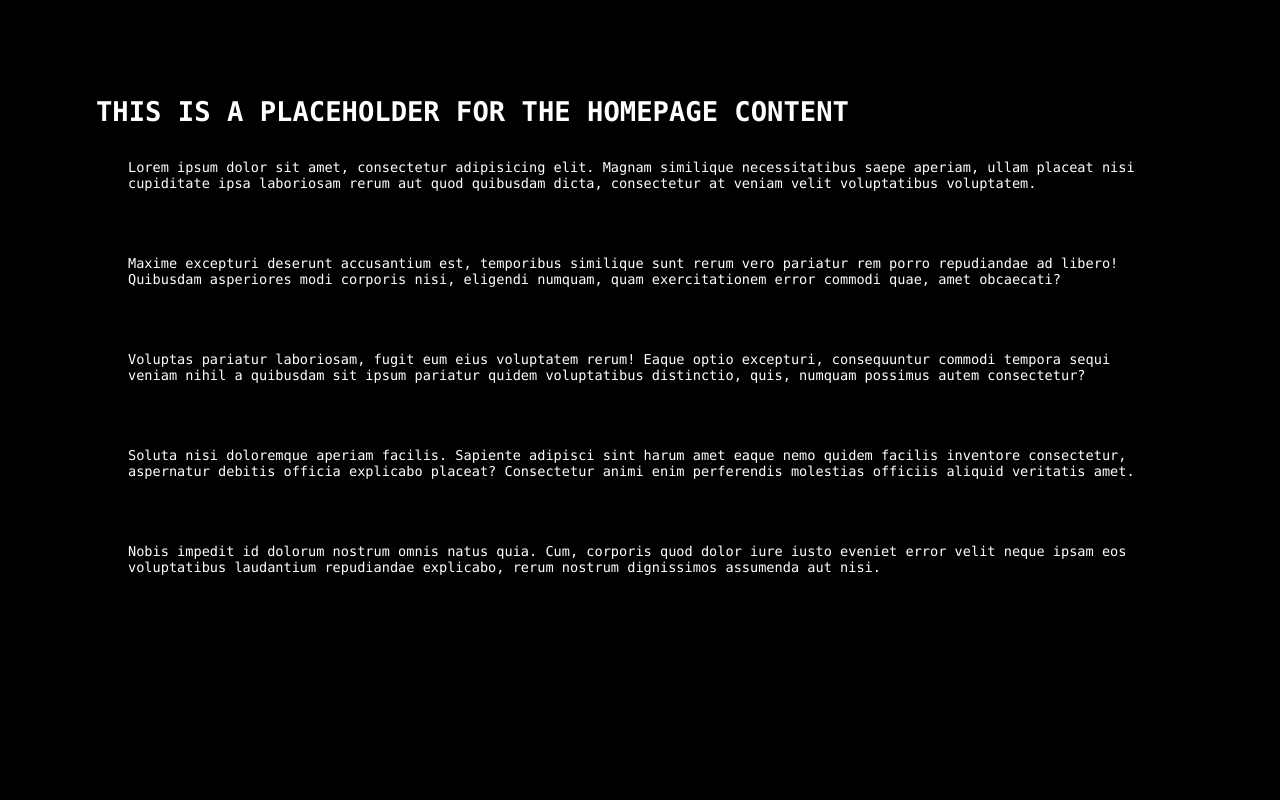
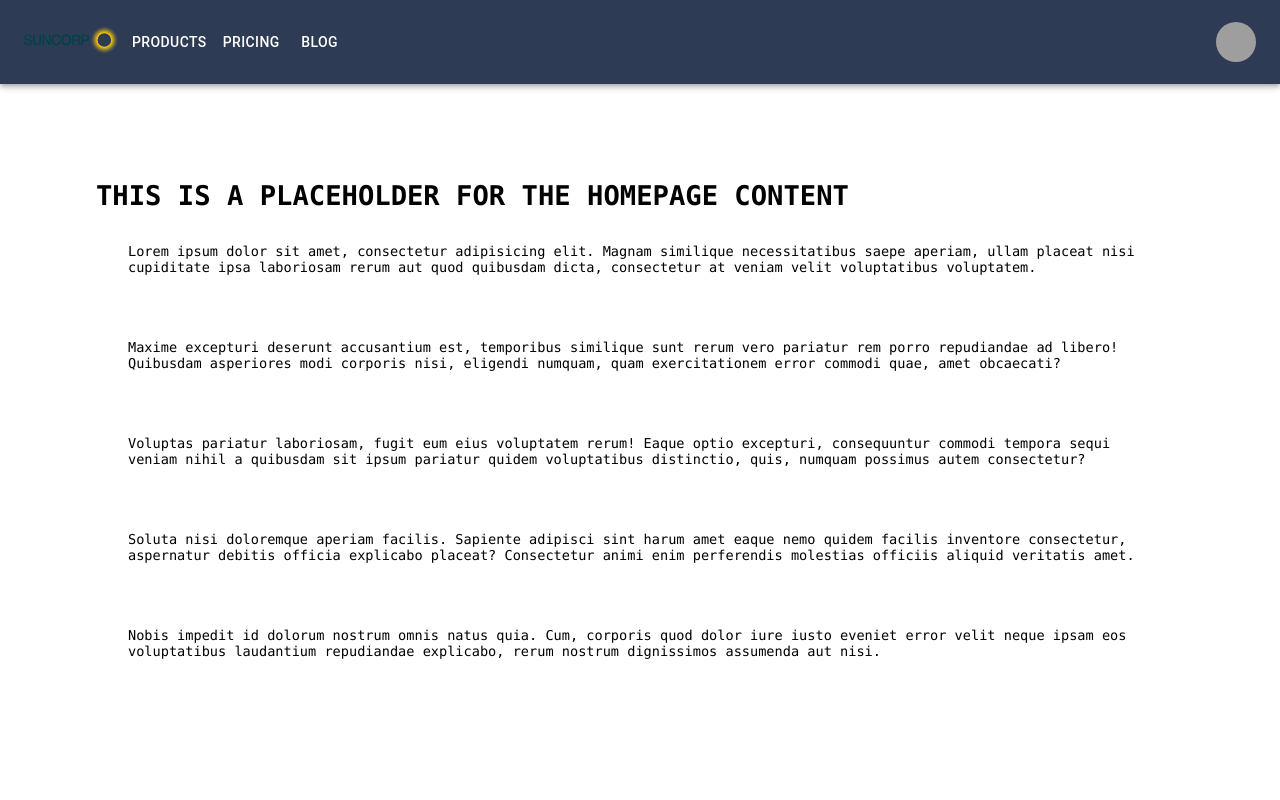
Before and after one commit to suncorp-qut-capstone-2023/financial-literacy-platform, a Next.js app in the folder ui/: page / in a window 1280 px wide. Shown: the top 800 px of the page. Built offline with nearby package versions, Linux system fonts and the light colour scheme; grey boxes are pictures that could not be loaded.

Commit message:
added mui navbar

```diff
--- a/package.json
+++ b/package.json
@@ -3,6 +3,7 @@
     "@emotion/react": "^11.11.1",
     "@emotion/styled": "^11.11.0",
     "@mui/icons-material": "^5.14.3",
-    "@mui/material": "^5.14.3"
+    "@mui/material": "^5.14.3",
+    "mui-image": "^1.0.7"
   }
 }
--- a/ui/app/layout.jsx
+++ b/ui/app/layout.jsx
@@ -1,5 +1,5 @@
 import "../styles/globals.css";
-// import Navbar from "../components/navbar"
+import AppBar from "@/components/appbar";
 import Footer from "../components/footer";
 import { Inter } from "next/font/google";
 
@@ -15,7 +15,7 @@ export default function RootLayout({ children }) {
   return (
     <html lang="en">
       <body className={inter.className}>
-        {/* <Navbar /> */}
+        <AppBar />
         {children}
         <Footer />
       </body>
--- /dev/null
+++ b/ui/components/appbar.jsx
@@ -0,0 +1,139 @@
+"use client";
+
+import * as React from 'react';
+import AppBar from '@mui/material/AppBar';
+import Box from '@mui/material/Box';
+import Toolbar from '@mui/material/Toolbar';
+import IconButton from '@mui/material/IconButton';
+import Typography from '@mui/material/Typography';
+import Menu from '@mui/material/Menu';
+import MenuIcon from '@mui/icons-material/Menu';
+import Container from '@mui/material/Container';
+import Avatar from '@mui/material/Avatar';
+import Button from '@mui/material/Button';
+import Tooltip from '@mui/material/Tooltip';
+import MenuItem from '@mui/material/MenuItem';
+
+import logo from "../assets/logo.svg";
+import Image from 'next/image'
+
+import styles from './appbar.module.css'
+
+
+const pages = ['Products', 'Pricing', 'Blog'];
+const settings = ['Profile', 'Account', 'Dashboard', 'Logout'];
+
+function ResponsiveAppBar() {
+  const [anchorElNav, setAnchorElNav] = React.useState(null);
+  const [anchorElUser, setAnchorElUser] = React.useState(null);
+
+  const handleOpenNavMenu = (event) => {
+    setAnchorElNav(event.currentTarget);
+  };
+
+  const handleOpenUserMenu = (event) => {
+    setAnchorElUser(event.currentTarget);
+  };
+
+  const handleCloseNavMenu = () => {
+    setAnchorElNav(null);
+  };
+
+  const handleCloseUserMenu = () => {
+    setAnchorElUser(null);
+  };
+
+  return (
+    // add suncorp green color here
+    <AppBar position="static" style={{background: "#2E3B55"}}>
+      <Container maxWidth="xl">
+        <Toolbar disableGutters>
+        <div className={styles.desktop_image}>
+            <Image src={logo} height={80} width={100}/>
+          </div>
+          <Box sx={{ flexGrow: 1, display: { xs: 'flex', md: 'none' } }}>
+            <IconButton
+              size="large"
+              aria-label="account of current user"
+              aria-controls="menu-appbar"
+              aria-haspopup="true"
+              onClick={handleOpenNavMenu}
+              color="green"
+            >
+              <MenuIcon />
+            </IconButton>
+            <Menu
+              id="menu-appbar"
+              anchorEl={anchorElNav}
+              anchorOrigin={{
+                vertical: 'bottom',
+                horizontal: 'left',
+              }}
+              keepMounted
+              transformOrigin={{
+                vertical: 'top',
+                horizontal: 'left',
+              }}
+              open={Boolean(anchorElNav)}
+              onClose={handleCloseNavMenu}
+              sx={{
+                display: { xs: 'block', md: 'none' },
+              }}
+            >
+              {pages.map((page) => (
+                <MenuItem key={page} onClick={handleCloseNavMenu}>
+                  <Typography textAlign="center">{page}</Typography>
+                </MenuItem>
+              ))}
+            </Menu>
+            <div className={styles.mobile_image}>
+              <Image src={logo} height={80} width={100}/>
+            </div>
+          </Box>
+          <Box sx={{ flexGrow: 1, display: { xs: 'none', md: 'flex' } }}>
+            {pages.map((page) => (
+              <Button
+                key={page}
+                onClick={handleCloseNavMenu}
+                sx={{ my: 2, color: 'white', display: 'block' }}
+              >
+                {page}
+              </Button>
+            ))}
+          </Box>
+
+          <Box sx={{ flexGrow: 0 }}>
+            <Tooltip title="Open settings">
+              <IconButton onClick={handleOpenUserMenu} sx={{ p: 0 }}>
+                <Avatar alt="Remy Sharp" src="/static/images/avatar/2.jpg" />
+              </IconButton>
+            </Tooltip>
+            <Menu
+              sx={{ mt: '45px' }}
+              id="menu-appbar"
+              anchorEl={anchorElUser}
+              anchorOrigin={{
+                vertical: 'top',
+                horizontal: 'right',
+              }}
+              keepMounted
+              transformOrigin={{
+                vertical: 'top',
+                horizontal: 'right',
+              }}
+              open={Boolean(anchorElUser)}
+              onClose={handleCloseUserMenu}
+            >
+              {settings.map((setting) => (
+                <MenuItem key={setting} onClick={handleCloseUserMenu}>
+                  <Typography textAlign="center">{setting}</Typography>
+                </MenuItem>
+              ))}
+            </Menu>
+          </Box>
+        </Toolbar>
+      </Container>
+    </AppBar>
+  );
+}
+export default ResponsiveAppBar;
--- /dev/null
+++ b/ui/components/appbar.module.css
@@ -0,0 +1,17 @@
+.desktop_image {
+    display: none !important;
+}
+
+.mobile_image {
+    display: block !important;
+}
+
+@media (min-width: 768px) {
+    .desktop_image {
+        display: block !important;
+    }
+
+    .mobile_image {
+        display: none !important;
+    }
+}
--- a/ui/styles/globals.css
+++ b/ui/styles/globals.css
@@ -42,9 +42,9 @@
 
 @media (prefers-color-scheme: light) {
   :root {
-    --foreground-rgb: 255, 255, 255;
-    --background-start-rgb: 0, 0, 0;
-    --background-end-rgb: 0, 0, 0;
+    --foreground-rgb: 0, 0, 0;
+    --background-start-rgb: 255, 255, 255;
+    --background-end-rgb: 255, 255, 255;
 
     --primary-glow: radial-gradient(rgba(1, 65, 255, 0.4), rgba(1, 65, 255, 0));
     --secondary-glow: linear-gradient(
```
Also changed, not shown: ui/assets/logo.svg, 1 other file (tests, documents, lock files or other folders).
